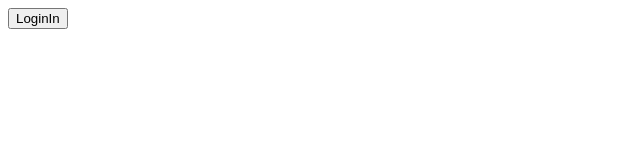
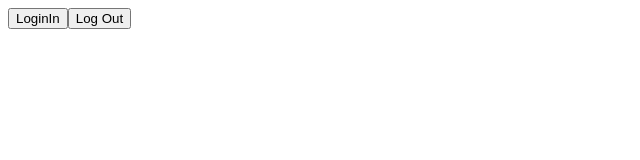
Before and after one commit to felipebaloneker/React-auth0, a React (Create React App) app: page / in a window 1280 px wide. Shown: the top 160 px of the page, without its empty margins (0-640 px from the left). Built offline with nearby package versions, Linux system fonts and the light colour scheme.

Commit message:
return user data

```diff
--- a/package.json
+++ b/package.json
@@ -9,6 +9,7 @@
     "@testing-library/user-event": "^13.2.1",
     "react": "^18.1.0",
     "react-dom": "^18.1.0",
+    "react-json-pretty": "^2.2.0",
     "react-scripts": "5.0.1",
     "web-vitals": "^2.1.0"
   },
--- /dev/null
+++ b/src/App.css
@@ -0,0 +1,14 @@
+*{
+  margin: 0;
+  padding:0;
+  box-sizing: border-box;
+}
+body{
+  padding: 2rem;
+}
+button{
+  margin:2rem 0;
+  padding:1rem 2rem;
+  width:120px;
+  cursor:pointer;
+}
--- a/src/App.js
+++ b/src/App.js
@@ -1,8 +1,14 @@
 import LoginButton from "./components/LoginButton";
+import LogoutButton from "./components/LogoutButton"
+import Profile from "./components/Profile";
 
 function App() {
   return (
-    <LoginButton/>
+    <>
+      <LoginButton/>
+      <LogoutButton/>
+      <Profile/>
+    </>
   );
 }
 
--- /dev/null
+++ b/src/components/LogoutButton.js
@@ -0,0 +1,15 @@
+import React from 'react'
+import { useAuth0 } from '@auth0/auth0-react'
+
+const LogoutButton = () => {
+    const {logout} = useAuth0();
+  return (
+    <button
+    onClick={()=>logout()}
+    >
+        Log Out
+    </button>
+  )
+}
+
+export default LogoutButton
--- /dev/null
+++ b/src/components/Profile.js
@@ -0,0 +1,13 @@
+import React from 'react'
+import { useAuth0 } from '@auth0/auth0-react'
+
+const Profile = () => {
+    const {user} = useAuth0();
+  return (
+    <div>
+        {JSON.stringify(user, null, 2)}
+    </div>
+  )
+}
+
+export default Profile
```
Also changed, not shown: 1 other file (tests, documents, lock files or other folders).
